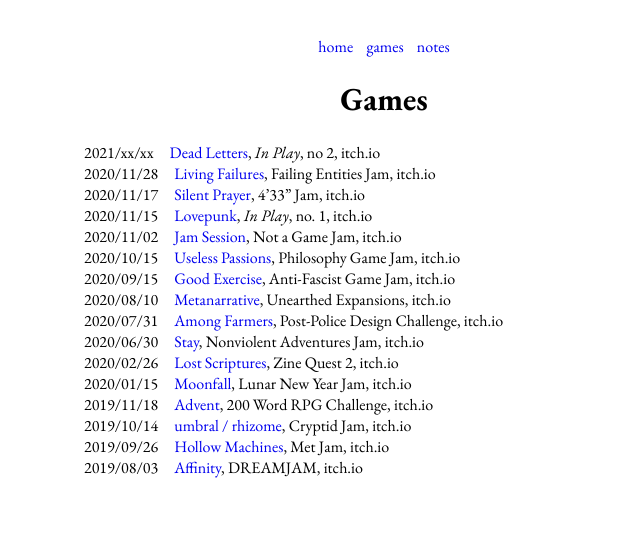
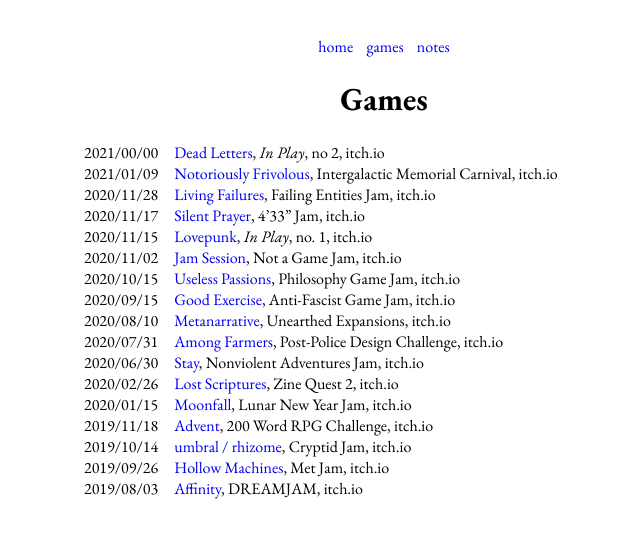
Before and after one commit to steinea/steinea.github.io, a Jekyll site: the page built from games/index.html, in a window 1280 px wide. Shown: the top 538 px of the page, without its empty margins (256-896 px from the left). Built offline with Jekyll 4.4.1, drawn with Linux system fonts in a browser that asks for light colours.

Commit message:
Added Notoriously Frivolous

```diff
--- a/games/index.html
+++ b/games/index.html
@@ -7,7 +7,9 @@
 
 <!--There are em spaces (U+2003) between post date and post href -->
 
-2021/xx/xx <a href="https://inplay.itch.io/" target="_blank">Dead Letters</a>, <em>In Play</em>, no 2, itch.io
+2021/00/00 <a href="https://inplay.itch.io/" target="_blank">Dead Letters</a>, <em>In Play</em>, no 2, itch.io
+
+<br>2021/01/09 <a href="https://vagrantludology.itch.io/notoriously-frivolous" target="_blank">Notoriously Frivolous</a>, Intergalactic Memorial Carnival, itch.io
 
 <br>2020/11/28 <a href="https://vagrantludology.itch.io/living-failures" target="_blank">Living Failures</a>, Failing Entities Jam, itch.io
 
```
